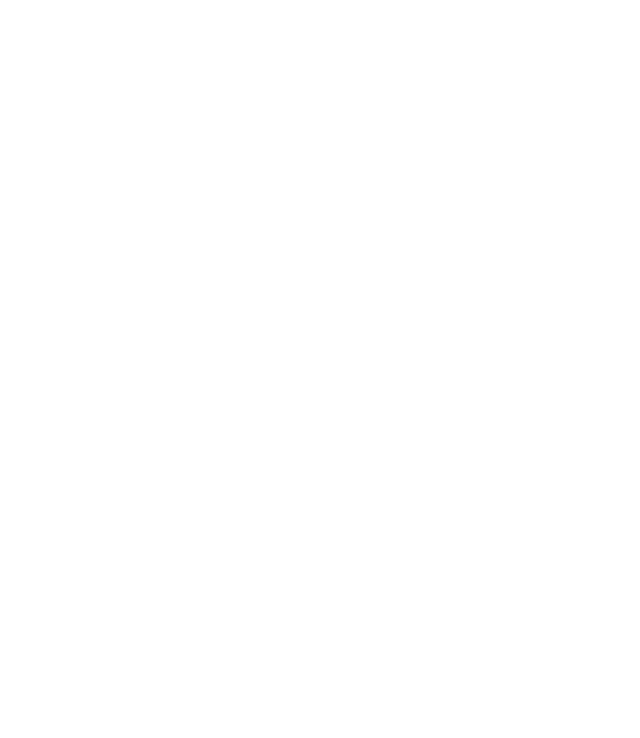
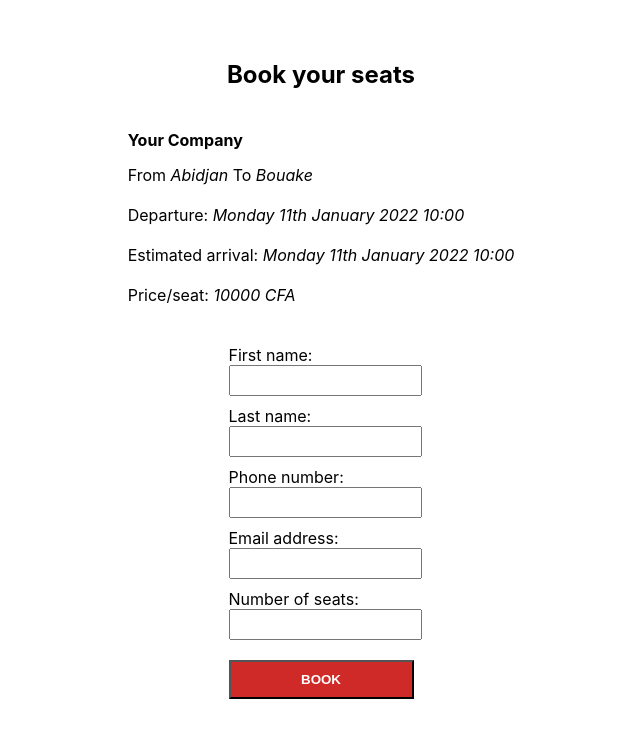
Before and after one commit to mkoner/michote_frontend, a React (Create React App) app in the folder michote/: page / in a window 1280 px wide. Shown: the top 738 px of the page, without its empty margins (319-959 px from the left). Built offline with nearby package versions, Linux system fonts and the light colour scheme.

Commit message:
creted booking page

```diff
--- a/michote/src/App.js
+++ b/michote/src/App.js
@@ -1,9 +1,11 @@
 import logo from './logo.svg';
 import './App.css';
+import BookingPage from './pages/booking/booking';
 
 function App() {
   return (
     <div className="App">
+      <BookingPage/>
     </div>
   );
 }
--- /dev/null
+++ b/michote/src/pages/booking/booking.css
@@ -0,0 +1,44 @@
+.booking-page-container{
+    margin-top: 40px;
+    display: flex;
+    flex-direction: column;
+    flex: 1;
+    justify-content: center;
+    align-items: center;
+}
+
+.trip-details p{
+    margin: 0;
+    padding: 10px 0;
+}
+
+.trip-details h4{
+    margin-bottom: 5px;
+}
+
+.booking-page-container form{
+    padding: 20px;
+}
+
+
+.booking-page-container button{
+    margin: 10px auto;
+    width: 100%;
+    padding: 10px;
+    background-color: #CF2A27;
+    color: #FFF;
+    font-weight: 700;
+}
+
+.booking-page-container span{
+    font-style: italic;
+}
+
+.booking-page-container input{
+    height: 25px;
+    width: 100%;
+}
+
+.booking-form-element{
+    margin: 10px 0;
+}
--- /dev/null
+++ b/michote/src/pages/booking/booking.jsx
@@ -0,0 +1,45 @@
+import React from 'react'
+
+import './booking.css'
+
+export default function BookingPage() {
+  return (
+    <div className="booking-page-container">
+        <h2>Book your seats</h2>
+        <div className="trip-details">
+            <h4>Your Company</h4>
+            <p className="trip-details-fromto">From <span>Abidjan</span> To <span>Bouake</span></p>
+            <p className="trip-details-departure">Departure: <span>Monday 11th January 2022 10:00</span></p>
+            <p className="trip-details-arrival">Estimated arrival: <span>Monday 11th January 2022 10:00</span></p>
+            <p className="trip-details-price">Price/seat: <span>10000 CFA</span></p>
+        </div>
+        <form>
+            <div className="booking-form-element">
+            <label for="fname">First name:</label> <br/>
+            <input type="text" id="fname" name="fname"/>
+            </div>
+
+            <div className="booking-form-element">
+            <label for="lname">Last name:</label> <br/>
+            <input type="text" id="lname" name="lname"/>
+            </div>
+
+            <div className="booking-form-element">
+            <label for="lname">Phone number:</label> <br/>
+            <input type="text" id="phone" name="phone"/>
+            </div>
+
+            <div className="booking-form-element">
+            <label for="lname">Email address:</label> <br/>
+            <input type="text" id="email" name="email"/>
+            </div>
+
+            <div className="booking-form-element">
+            <label for="lname">Number of seats:</label> <br/>
+            <input type="number" min="1" id="seats" name="seats"/>
+            </div>
+            <button>BOOK</button>
+        </form>
+    </div>
+  )
+}
```
